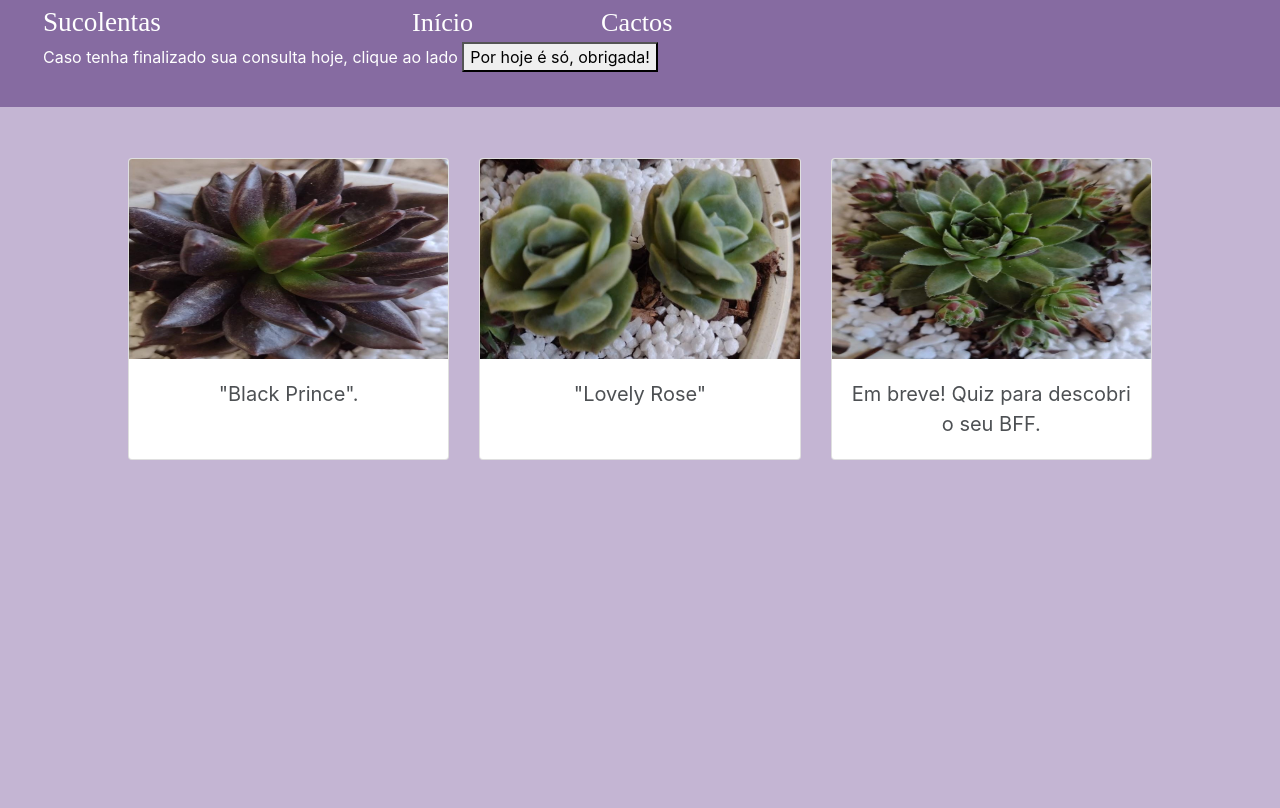
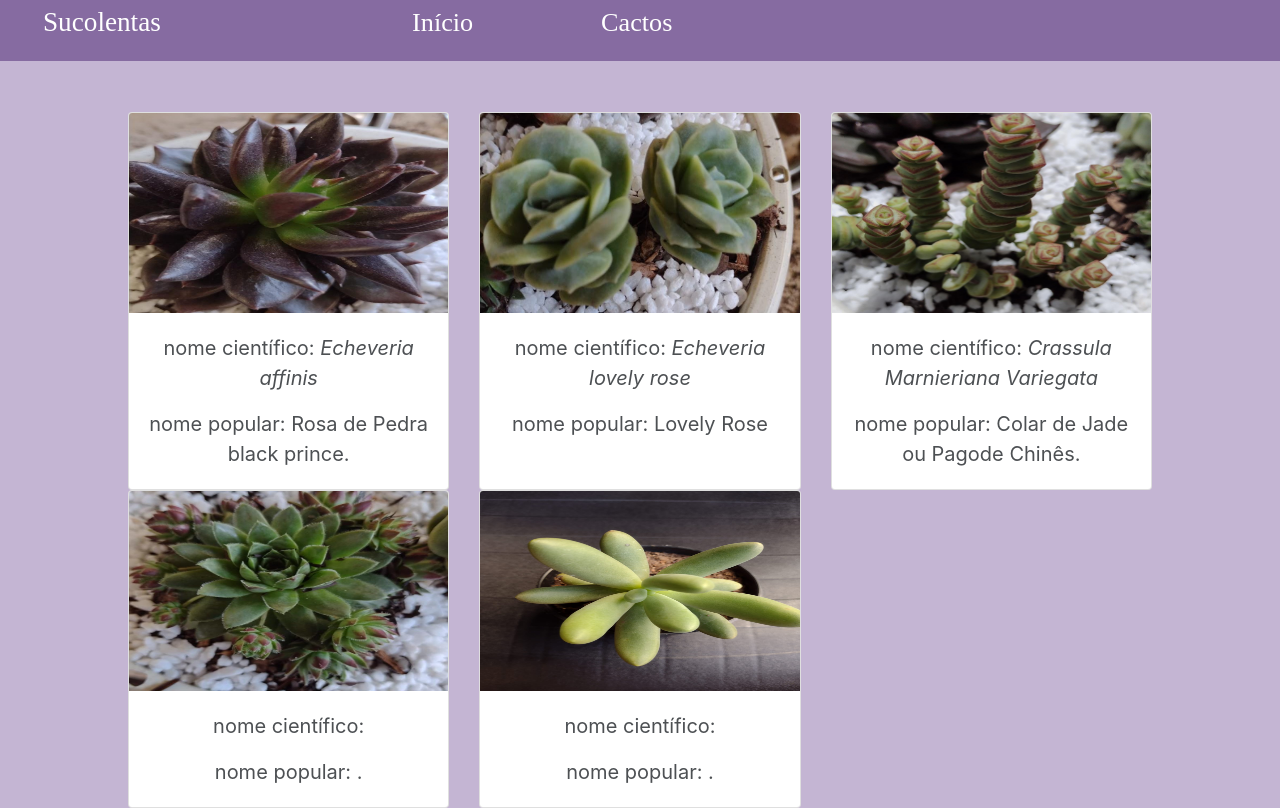
Before and after one commit to DanielleSilva01/Aniversario-Ana-Ju, a plain HTML site: page sucolentas.html in a window 1280 px wide. Drawn offline with nearby package versions, Linux system fonts and the light colour scheme; a web font is replaced by a local one.

Commit message:
Update sucolentas.html

```diff
--- a/sucolentas.html
+++ b/sucolentas.html
@@ -6,7 +6,6 @@
     <title> Sucolentas </title>
     <link rel="icon" href="Imgs/icone.png">
     <link rel="stylesheet" href="estilo.css">
-    <script type= "text/javascript" src = "javascript.js"></script>
     <link rel="preconnect" href="https://fonts.googleapis.com">
     <link rel="preconnect" href="https://fonts.gstatic.com" crossorigin>
     <link rel="stylesheet" href="https://stackpath.bootstrapcdn.com/bootstrap/4.4.1/css/bootstrap.min.css" integrity="sha384-Vkoo8x4CGsO3+Hhxv8T/Q5PaXtkKtu6ug5TOeNV6gBiFeWPGFN9MuhOf23Q9Ifjh" crossorigin="anonymous">
@@ -19,8 +18,7 @@
                 <a href="sucolentas.html"> Sucolentas </a>
             </h2>
                 <li><a href ="index.html">Início</a></li>
-            <li><a href="Cactos.html">Cactos</a></li>
-            <p>Caso tenha finalizado sua consulta hoje, clique ao lado <button onclick = "finalizar()">Por hoje é só, obrigada!</button></p>
+                <li><a href="Cactos.html">Cactos</a></li>
               </ul>
             </nav>
         </ul>
@@ -31,7 +29,8 @@
               <div class="card h-100">
                 <img src="imgs/Black Prince.jpeg" class="card-img-top" alt="...">
                 <div class="card-body">
-                  <p class="card-text">"Black Prince".</p>
+                  <p class = "card-text">nome científico: <em> Echeveria affinis</em></p>
+                  <p class="card-text">nome popular: Rosa de Pedra black prince.</p>
                 </div>
               </div>
             </div>
@@ -39,7 +38,17 @@
               <div class="card h-100">
                 <img src="imgs/Pedra Echeveria.jpeg" class="card-img-top" alt="...">
                 <div class="card-body">
-                  <p class="card-text">"Lovely Rose"</p>
+                  <p class = "card-text">nome científico: <em> Echeveria lovely rose</em></p>
+                  <p class="card-text">nome popular: Lovely Rose</p>
+                </div>
+              </div>
+            </div>
+            <div class="col">
+              <div class="card h-100">
+                <img src="imgs/Crassula Marnieriana Variegata.jpg" class="card-img-top" alt="...">
+                <div class="card-body">
+                  <p class = "card-text">nome científico: <em> Crassula Marnieriana Variegata</em></p>
+                  <p class="card-text"> nome popular: Colar de Jade ou Pagode Chinês.</p>
                 </div>
               </div>
             </div>
@@ -47,7 +56,17 @@
               <div class="card h-100">
                 <img src="imgs/WhatsApp Image 2023-01-13 at 11.30.17.jpeg" class="card-img-top" alt="...">
                 <div class="card-body">
-                  <p class="card-text"> Em breve! Quiz para descobri o seu BFF.</p>
+                  <p class = "card-text">nome científico: <em> </em></p>
+                  <p class="card-text"> nome popular: .</p>
+                </div>
+              </div>
+            </div>
+            <div class="col">
+              <div class="card h-100">
+                <img src="imgs/WhatsApp Image 2023-01-13 at 15.14.03.jpeg" class="card-img-top" alt="...">
+                <div class="card-body">
+                  <p class = "card-text">nome científico: <em> </em></p>
+                  <p class="card-text"> nome popular: .</p>
                 </div>
               </div>
             </div>
```
